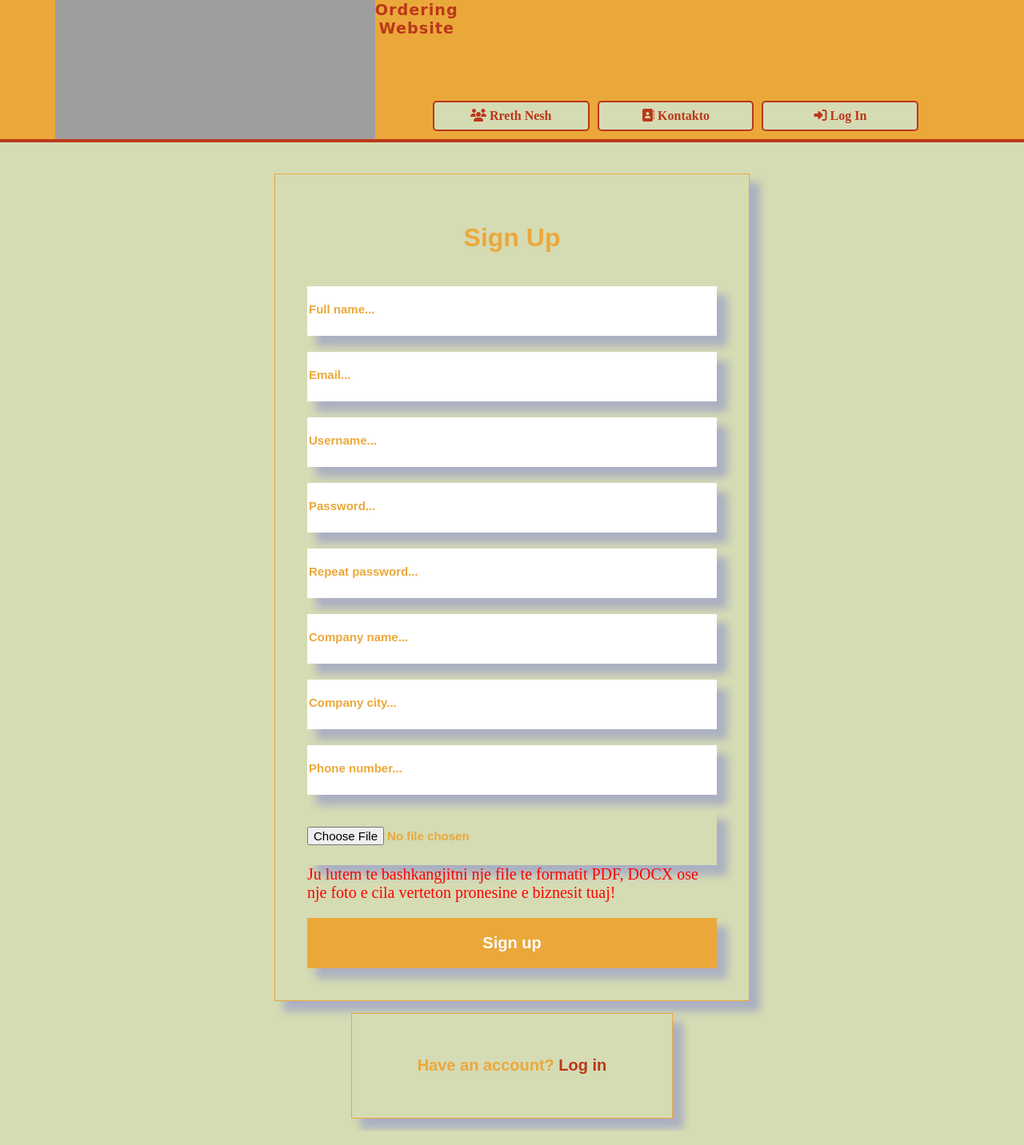
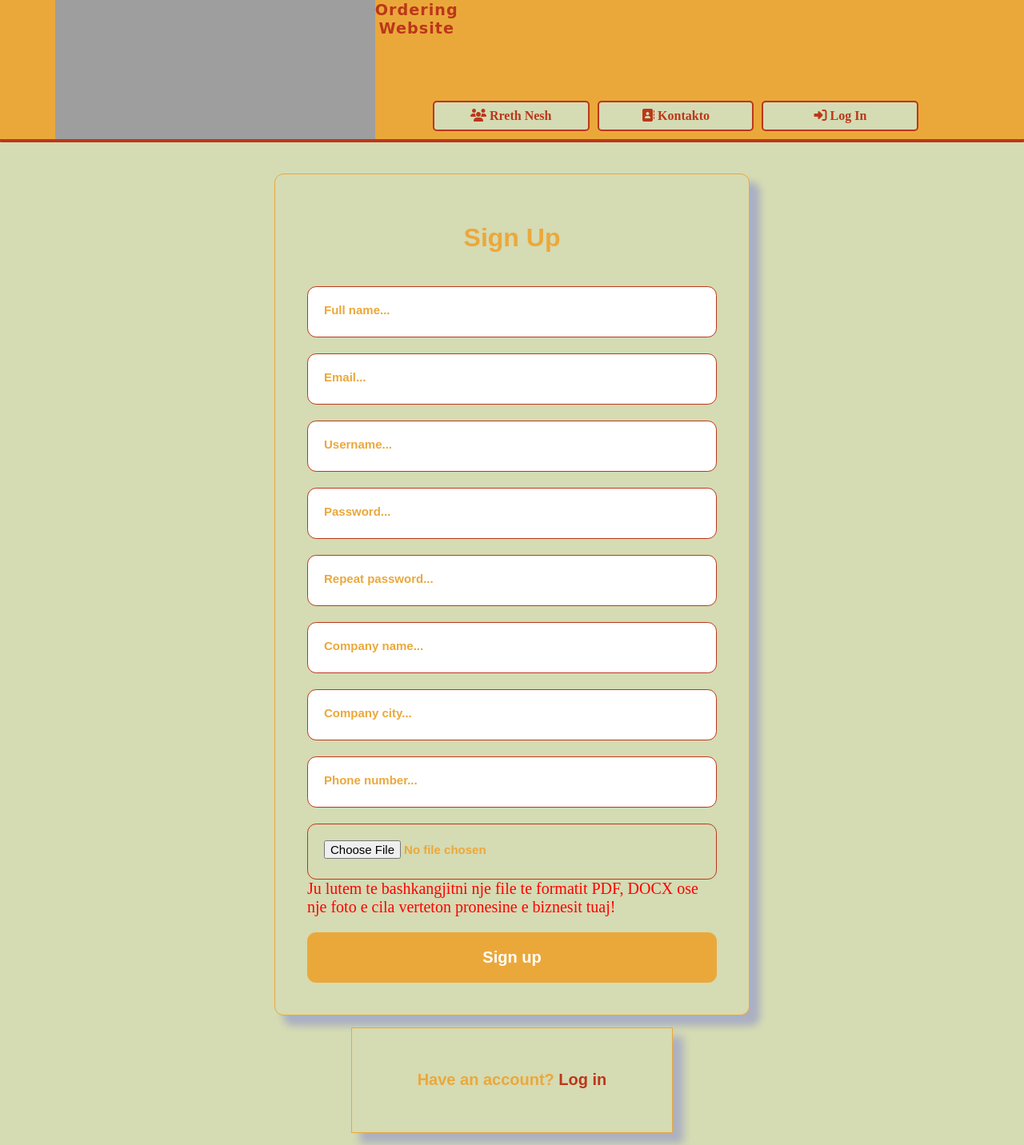
Before and after one commit to hexagon-2021/internship-project, a PHP site: page /signupForm.php in a window 1280 px wide. Shown: the part 126-1558 px from the top of the page at 80% size. Run offline with PHP 8.4, Linux system fonts and the light colour scheme; some libraries are stand-ins or nearby versions; some web fonts are replaced; grey boxes are pictures that could not be loaded.

Commit message:
Update style.css

```diff
--- a/css/style.css
+++ b/css/style.css
@@ -80,8 +80,9 @@ body {
   margin-top: 20px;
   padding-top: 20px;
   padding-bottom: 25px;
-  border: none;
-  box-shadow: 12px 12px 10px 1px rgba(0, 0, 255, 0.2);
+  padding-left: 20px;
+  border: 2px solid var(--secondary-color);
+  border-radius: 0.7rem;
   color: var(--first-color);
   font-size: 15px;
   font-weight: bold;
@@ -94,15 +95,17 @@ body {
   margin: 0 auto;
   border: solid var(--first-color) 1px;
   padding: 80px;
-  box-shadow: 12px 12px 10px 1px rgba(0, 0, 255, 0.2);
+  border-radius: 0.7rem;
+  /* box-shadow: 12px 12px 10px 1px rgba(20, 20, 26, 0.2); */
   background-color: var(--fourth-color);
 }
 .input {
   margin-top: 20px;
   padding-top: 20px;
   padding-bottom: 25px;
-  border: none;
-  box-shadow: 12px 12px 10px 1px rgba(0, 0, 255, 0.2);
+  padding-left: 20px;
+  border-radius: 0.7rem;
+  border: 1px solid var(--secondary-color);
   color: var(--first-color);
   font-size: 15px;
   font-weight: bold;
@@ -113,7 +116,8 @@ body {
   padding-bottom: 20px;
   background-color: var(--first-color);
   border: none;
-  box-shadow: 12px 12px 10px 1px rgba(0, 0, 255, 0.2);
+  border-radius: 0.7rem;
+  /* box-shadow: 12px 12px 10px 1px rgba(0, 0, 255, 0.2); */
   color: white;
   /*font-family: Arial, Helvetica, sans-serif;*/
   font-size: 20px;
```
